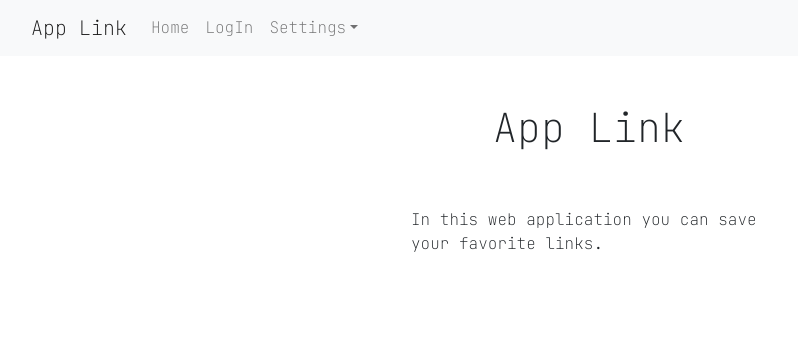
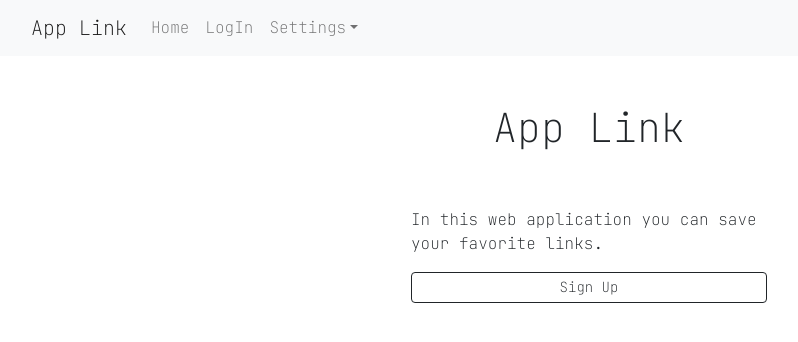
Before and after one commit to joel-CM/links-client, a Next.js app: page / in a window 1280 px wide. Shown: the top 342 px of the page, without its empty margins (51-849 px from the left). Built offline with nearby package versions, Linux system fonts and the light colour scheme.

Commit message:
SignUp component imported

```diff
--- a/components/Home.js
+++ b/components/Home.js
@@ -1,7 +1,15 @@
-import { Container, Row, Col } from "react-bootstrap";
+import { useState } from "react";
+import { Container, Row, Col, Button } from "react-bootstrap";
+import SignUp from "../components/SignUp";
 
 export default function Home() {
+  const [showSignUp, setShowSignUp] = useState(false);
+
+  const handleCloseSignUp = () => setShowSignUp(false);
+  const handleShowSignUp = () => setShowSignUp(true);
+
   return (
+    <>
       <Container>
         <Row>
           <Col>
@@ -13,6 +21,16 @@ export default function Home() {
             <p>In this web application you can save your favorite links.</p>
           </Col>
         </Row>
+        <Row className="justify-content-center">
+          <Col xs={12} md={4} className="d-grid">
+            <Button variant="outline-dark" size="sm" onClick={handleShowSignUp}>
+              Sign Up
+            </Button>
+          </Col>
+        </Row>
       </Container>
+      {/* Sign Up component */}
+      <SignUp show={showSignUp} handleClose={handleCloseSignUp} />
+    </>
   );
 }
```
Lines whose indentation alone changed are shown as unchanged.
